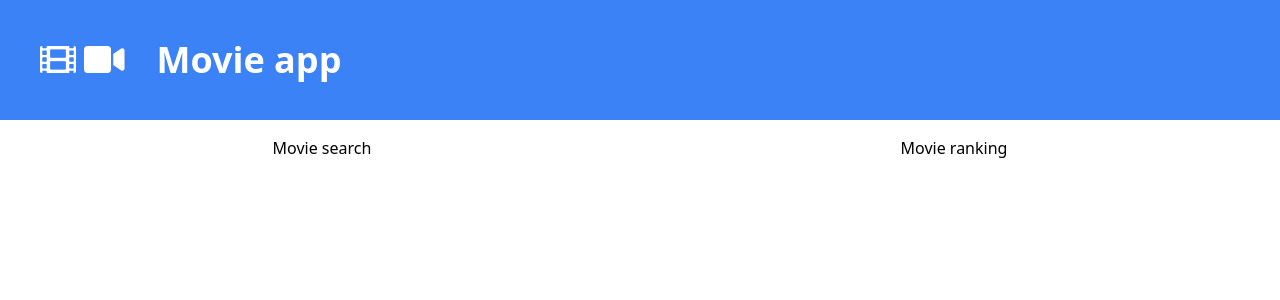
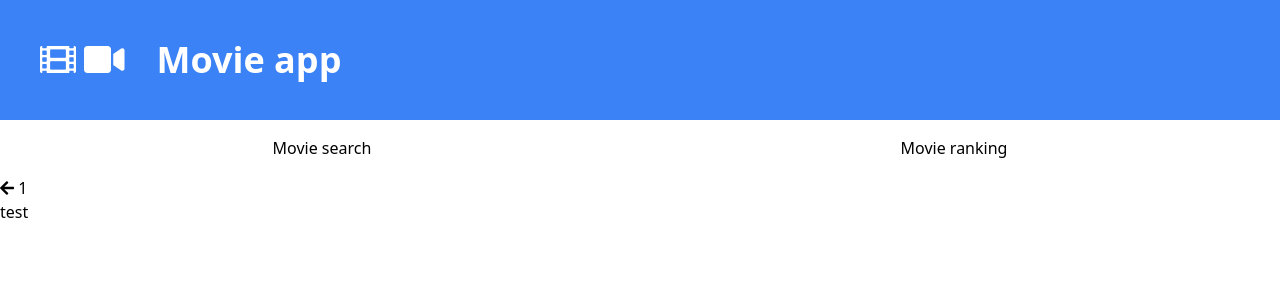
Before and after one commit to ArtzArtur/Movie-app, a Vue app: page /MovieDetails/1 in a window 1280 px wide. Shown: the top 300 px of the page. Built offline with nearby package versions, Linux system fonts and the light colour scheme.

Commit message:
created movie details base components and routing with params

```diff
--- /dev/null
+++ b/src/components/AsyncMovieDetails.vue
@@ -0,0 +1,13 @@
+<template>
+  <div>
+      test
+  </div>
+</template>
+
+<script setup>
+
+</script>
+
+<style lang="scss" scoped>
+
+</style>
--- a/src/components/SearchResults.vue
+++ b/src/components/SearchResults.vue
@@ -6,7 +6,11 @@
     <div v-if="error">
       {{ error }}
   </div>
-    <div v-for="movie in movies" :key="movie.imdbID" class=" text-center m-2 flex flex-col justify-between max-w-[230px]" :class="[movie.Poster==='N/A' ? 'hidden' : null]" >
+
+  <div v-for="movie in movies" :key="movie.imdbID" class=" text-center m-2 flex flex-col justify-between max-w-[230px]" :class="[movie.Poster==='N/A' ? 'hidden' : null]" >
+      <router-link :to="{name:'MovieDetails',params:{
+        id:movie.imdbID
+      }}">
       <div>
         <p>{{ movie.Title}}</p>
         <p>{{ movie.Year}}</p>
@@ -14,6 +18,7 @@
       <img :src="movie.Poster" class=" mx-auto block w-[230px] h-[330px]" alt="movie poster">
 
 
+    </router-link>
     </div>
 
   </section>
--- a/src/components/TopMoviesResults.vue
+++ b/src/components/TopMoviesResults.vue
@@ -20,9 +20,8 @@
 <script setup>
 import { ref } from 'vue';
 import useFetch from './services/useFetch';
-const apiKey = "k_298l3iep"
+const apiKey = import.meta.env.VITE_TOP_APIKEY
 const url = `https://imdb-api.com/en/API/MostPopularMovies/${apiKey}`
-const test = ref("my test")
 const { data:movies, loading:moviesLoad, error, fetchData } = useFetch(url)
 // await fetchData();
 
--- a/src/router/index.js
+++ b/src/router/index.js
@@ -1,6 +1,7 @@
 import { createRouter, createWebHistory } from 'vue-router'
 import TopMovies from '../views/TopMovies.vue'
 import TheSearch from '../views/TheSearch.vue'
+import MovieDetails from '../views/MovieDetails.vue'
 const routes = [
   {
     path: '/TopMovies',
@@ -12,6 +13,12 @@ const routes = [
     name: 'TheSearch',
     component: TheSearch
   },
+  {
+    path: '/MovieDetails/:id',
+    name: 'MovieDetails',
+    component: MovieDetails,
+    props:true
+  },
 ]
 
 const router = createRouter({
--- /dev/null
+++ b/src/views/MovieDetails.vue
@@ -0,0 +1,24 @@
+<template>
+  <div>
+    <i
+    @click="$router.push({name:'TheSearch'})"
+    class="fa fa-arrow-left"></i>
+    {{ props.id }}
+      <div>
+        <AsyncMovieDetails />
+      </div>
+  </div>
+</template>
+
+<script setup>
+import AsyncMovieDetails from '../components/AsyncMovieDetails.vue'
+
+const props = defineProps({
+  id:String
+})
+
+</script>
+
+<style lang="scss" scoped>
+
+</style>
```
